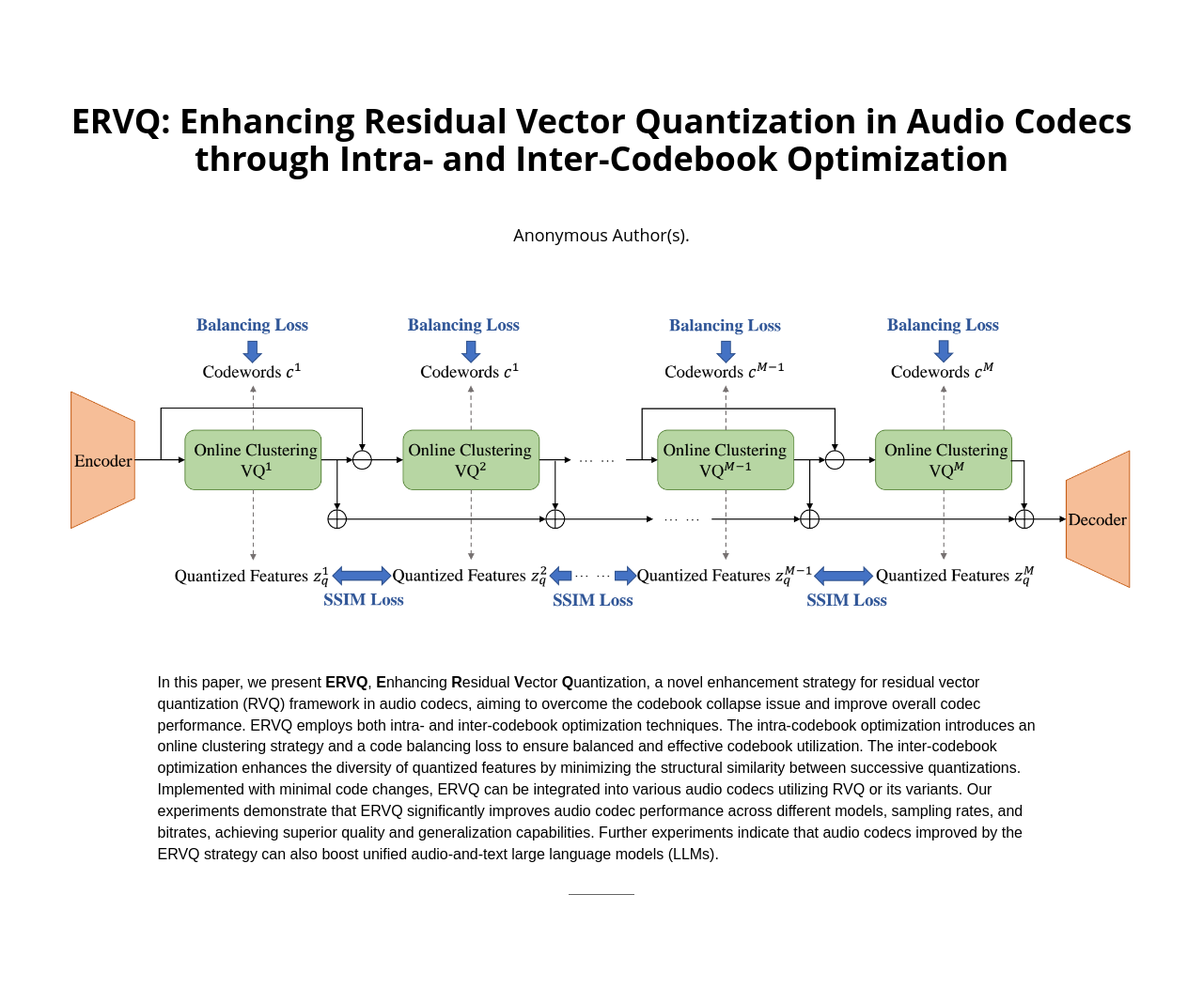
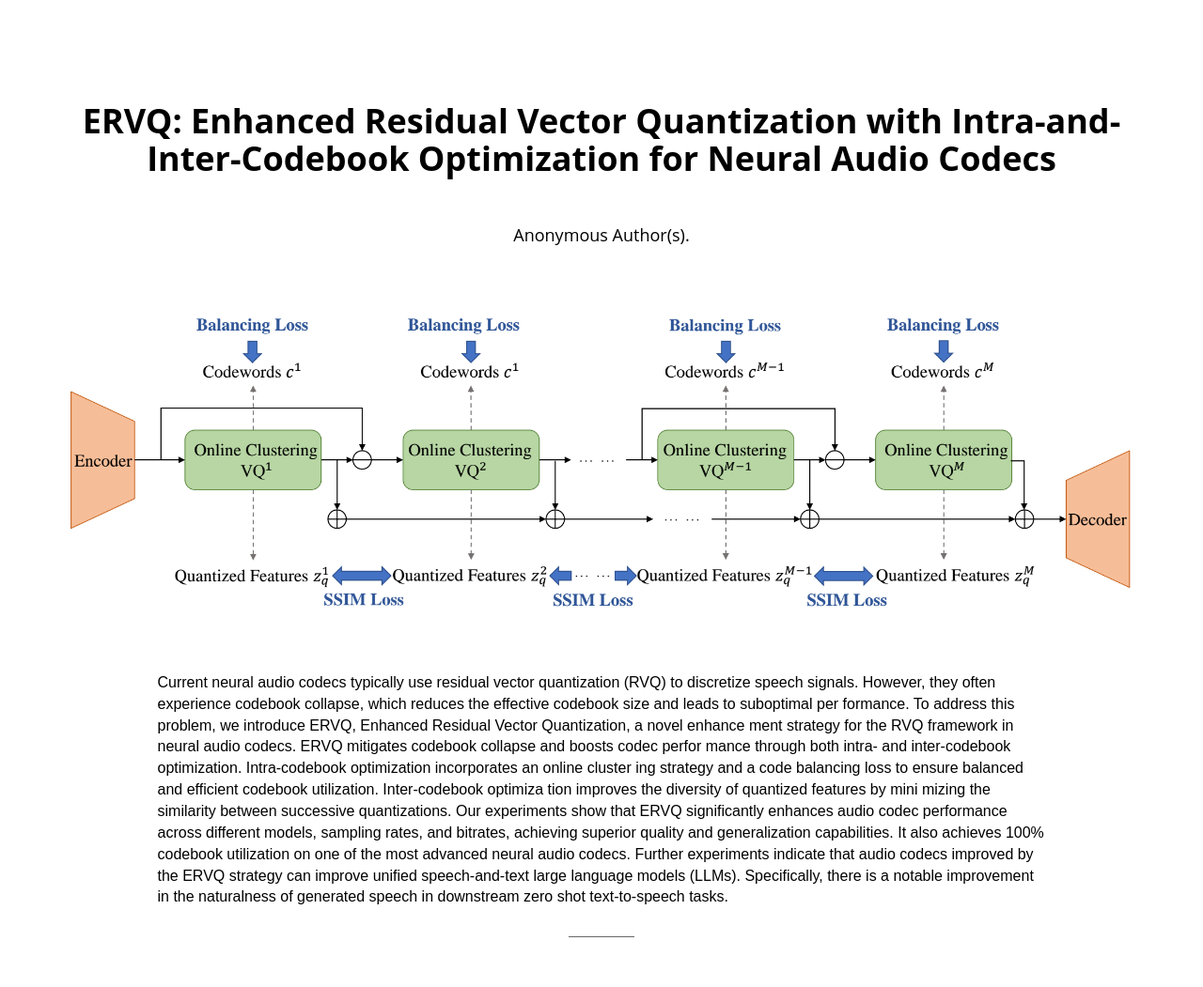
Before and after one commit to ZhengRachel/ERVQ, a plain HTML site: page index.html in a window 1280 px wide. Shown: the top 1051 px of the page at 94% size. Drawn offline with Linux system fonts and the light colour scheme; a web font is replaced by a local one.

Commit message:
update title and abstract

```diff
--- a/index.html
+++ b/index.html
@@ -30,7 +30,7 @@
   <div class="container">
 
     <div class="section-title text-center center">
-        <h1 style="color:black"><strong><br><br> ERVQ: Enhancing Residual Vector Quantization in Audio Codecs through Intra- and Inter-Codebook Optimization</b></strong></h1>
+        <h1 style="color:black"><strong><br><br> ERVQ: Enhanced Residual Vector Quantization with Intra-and-Inter-Codebook Optimization for Neural Audio Codecs</b></strong></h1>
         <br><br>
         <!-- <font color="black" size="4"> Author: </font>
         <a href="https://zhengrachel.github.io/"><font color="black" size="4"><u>Rui-Chen Zheng</u></a>,
@@ -49,14 +49,16 @@
           <div class="col-md-10 col-md-offset-1">
 
                 <p style="color:black; font-family:Sans-Serif; font-size:16px">
-                    In this paper, we present <strong>ERVQ</strong>, <strong>E</strong>nhancing <strong>R</strong>esidual <strong>V</strong>ector <strong>Q</strong>uantization,
-                    a novel enhancement strategy for residual vector quantization (RVQ) framework in audio codecs, aiming to overcome the codebook collapse issue and improve overall codec performance.
-                    ERVQ employs both intra- and inter-codebook optimization techniques. The intra-codebook optimization introduces an online clustering strategy and a code balancing loss
-                    to ensure balanced and effective codebook utilization.
-                    The inter-codebook optimization enhances the diversity of quantized features by minimizing the structural similarity between successive quantizations.
-                    Implemented with minimal code changes, ERVQ can be integrated into various audio codecs utilizing RVQ or its variants.
-                    Our experiments demonstrate that ERVQ significantly improves audio codec performance across different models, sampling rates, and bitrates, achieving superior quality and generalization capabilities.
-                    Further experiments indicate that audio codecs improved by the ERVQ strategy can also boost unified audio-and-text large language models (LLMs).
+                    Current neural audio codecs typically use residual vector quantization (RVQ) to discretize speech signals.
+                    However, they often experience codebook collapse, which reduces the effective codebook size and leads to suboptimal per formance.
+                    To address this problem, we introduce ERVQ, Enhanced Residual Vector Quantization, a novel enhance ment strategy for the RVQ framework in neural audio codecs.
+                    ERVQ mitigates codebook collapse and boosts codec perfor mance through both intra- and inter-codebook optimization.
+                    Intra-codebook optimization incorporates an online cluster ing strategy and a code balancing loss to ensure balanced and efficient codebook utilization.
+                    Inter-codebook optimiza tion improves the diversity of quantized features by mini mizing the similarity between successive quantizations.
+                    Our experiments show that ERVQ significantly enhances audio codec performance across different models, sampling rates, and bitrates, achieving superior quality and generalization capabilities.
+                    It also achieves 100% codebook utilization on one of the most advanced neural audio codecs.
+                    Further experiments indicate that audio codecs improved by the ERVQ strategy can improve unified speech-and-text large language models (LLMs).
+                    Specifically, there is a notable improvement in the naturalness of generated speech in downstream zero shot text-to-speech tasks.
                 </p> <br><hr><br>
 
           </div>
```
